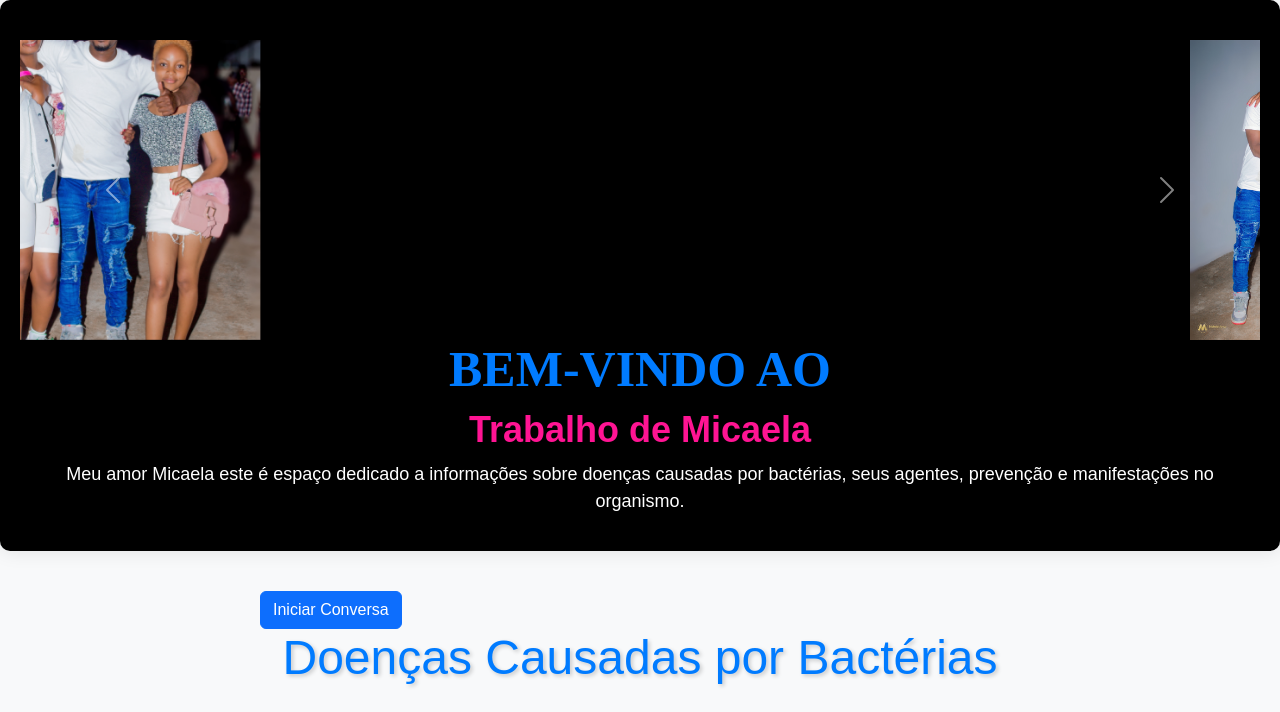
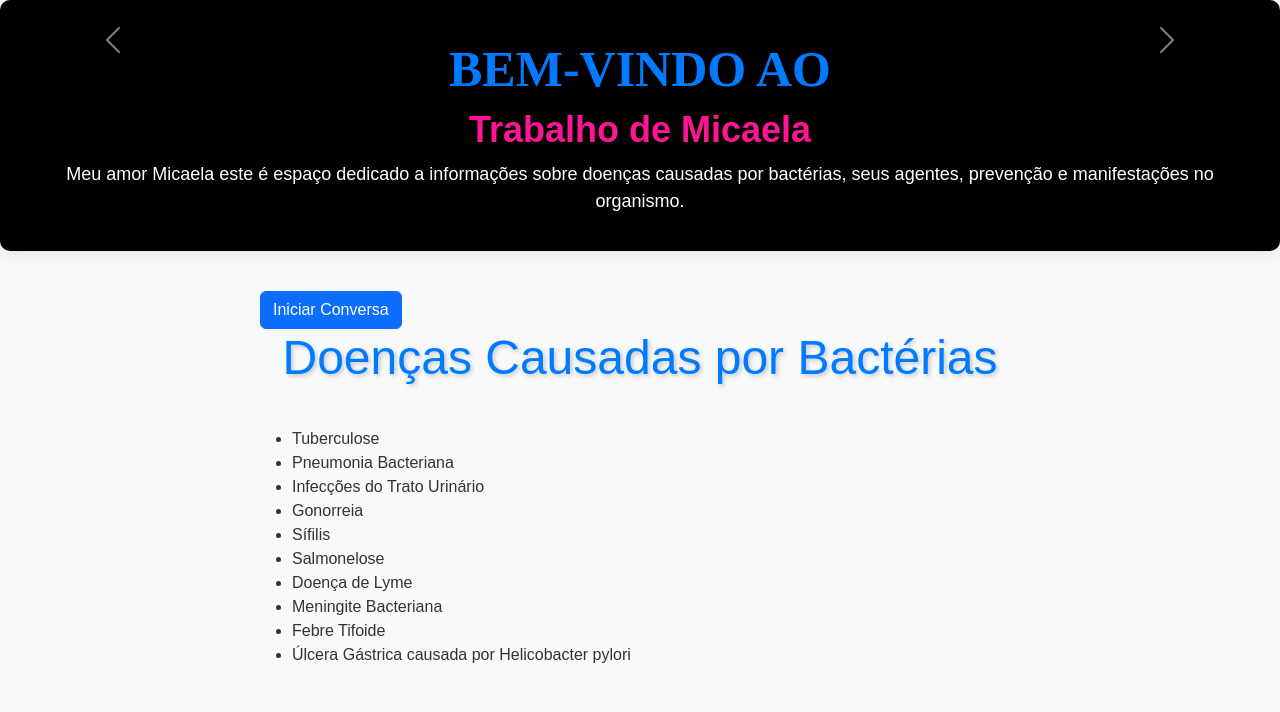
Before and after one commit to vilancajo/pagina-de-amor-Micaela, a plain HTML site: page index.html in a window 1280 px wide. Shown: the top 712 px of the page. Drawn offline with nearby package versions, Linux system fonts and the light colour scheme; no server answers.

Commit message:
Update index.html

```diff
--- a/index.html
+++ b/index.html
@@ -176,9 +176,6 @@
     <div class="welcome-message">
         <div id="imageCarousel" class="carousel slide" data-bs-ride="carousel">
             <div class="carousel-inner">
-                <div class="carousel-item active">
-                    <img src="./img/7.jpg" class="d-block w-25" alt="Image 1">
-                </div>
                 <div class="carousel-item">
                     <img src="./img/8.jpg" class="d-block w-20" alt="Image 2">
                 </div>
```
